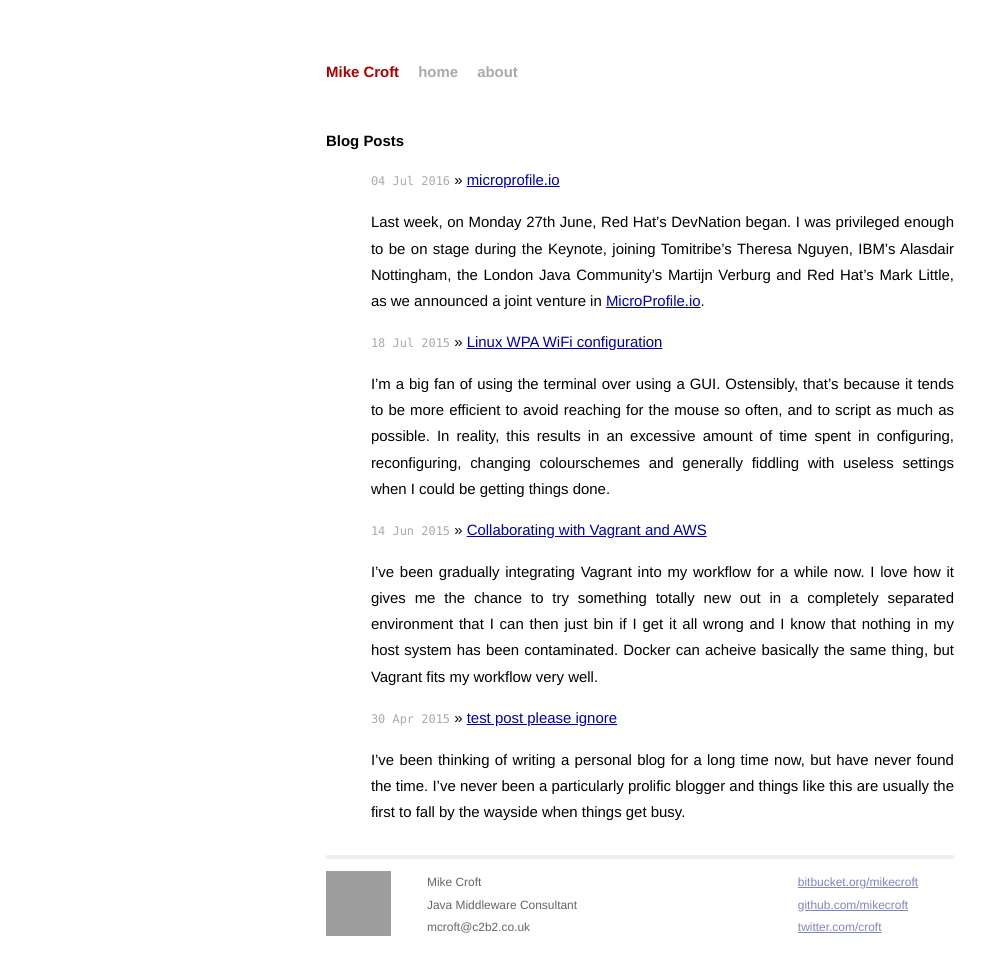
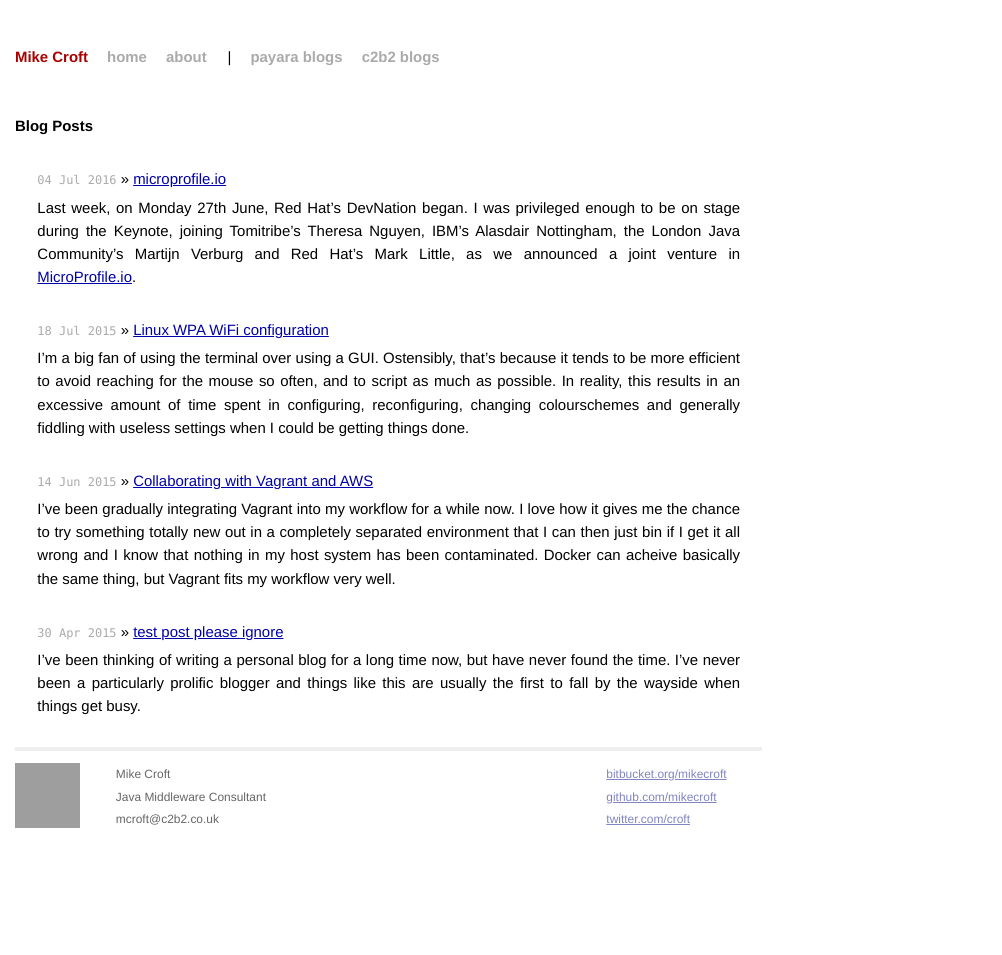
Before and after one commit to mikecroft/mikecroft.github.io, a Jekyll site: the page built from index.html, in a window 1280 px wide. Shown: the whole page, without its empty margins (0-1002 px from the left). Built offline with Jekyll 4.4.1, drawn with Linux system fonts in a browser that asks for light colours; the list of posts is cut into pages by our own code; after the commit the page ends 930 px from its top, so only the background shows below that; grey boxes are pictures that could not be loaded.

Commit message:
CSS changes

```diff
--- a/_layouts/default.html
+++ b/_layouts/default.html
@@ -19,7 +19,9 @@
           <div class="header">
             <h1 class="title"><a href="/">{{ site.name }}</a></h1>
             <a class="extra" href="/">home</a>
-            <a class="extra" href="/about">about</a>
+            <a class="extra" href="/about">about</a> &nbsp; &nbsp;  |
+            <a class="extra" href="/payara-blogs">payara blogs</a>
+            <a class="extra" href="/c2b2-blogs">c2b2 blogs</a>
           </div>
 
           {{ content }}
--- a/css/main.css
+++ b/css/main.css
@@ -20,7 +20,8 @@ body {
 }
 
 h1, h2, h3, h4, h5, h6 {
-  font-size: 100%; }
+  font-size: 100%;
+}
 
 h1 { margin-bottom: 1em; }
 h1 { padding-top: 1.1em; }
@@ -41,13 +42,18 @@ a:visited { color: #a0a; }
 }
 
 .posts li {
-  line-height: 1.75em;
+  line-height: 1.55em;
 }
 
 .posts span {
   color: #aaa;
   font-family: Monaco, "Courier New", monospace;
   font-size: 80%;
+}
+
+.post-title {
+  margin-bottom: -0.8em;
+  margin-top: 2em;
 }
 
 
@@ -61,8 +67,9 @@ a:visited { color: #a0a; }
 .site {
   font-size: 115%;
   text-align: justify;
-  width: 42em;
-  margin: 3em auto 2em;
+  max-width: 50em;
+  min-width: 30em;
+  margin: 2em 1em 2em 1em;
   line-height: 1.5em;
 }
 
@@ -125,7 +132,8 @@ a:visited { color: #a0a; }
 }
 
 ul, ol {
-  margin-left: 3em;
+  margin-left: 1.5em;
+  margin-right: 1.5em;
 }
 
 /*****************************************************************************/
--- a/index.html
+++ b/index.html
@@ -7,7 +7,7 @@ title: Mike Croft
   <h1>Blog Posts</h1>
   <ul class="posts">
     {% for post in paginator.posts %}
-      <li><span>{{ post.date | date_to_string }}</span> &raquo; <a href="{{ post.url }}">{{ post.title }}</a></li>
+      <li class=post-title><span>{{ post.date | date_to_string }}</span> &raquo; <a href="{{ post.url }}">{{ post.title }}</a></li>
       <li>{{ post.excerpt }}</li>
     {% endfor %}
   </ul>
```
